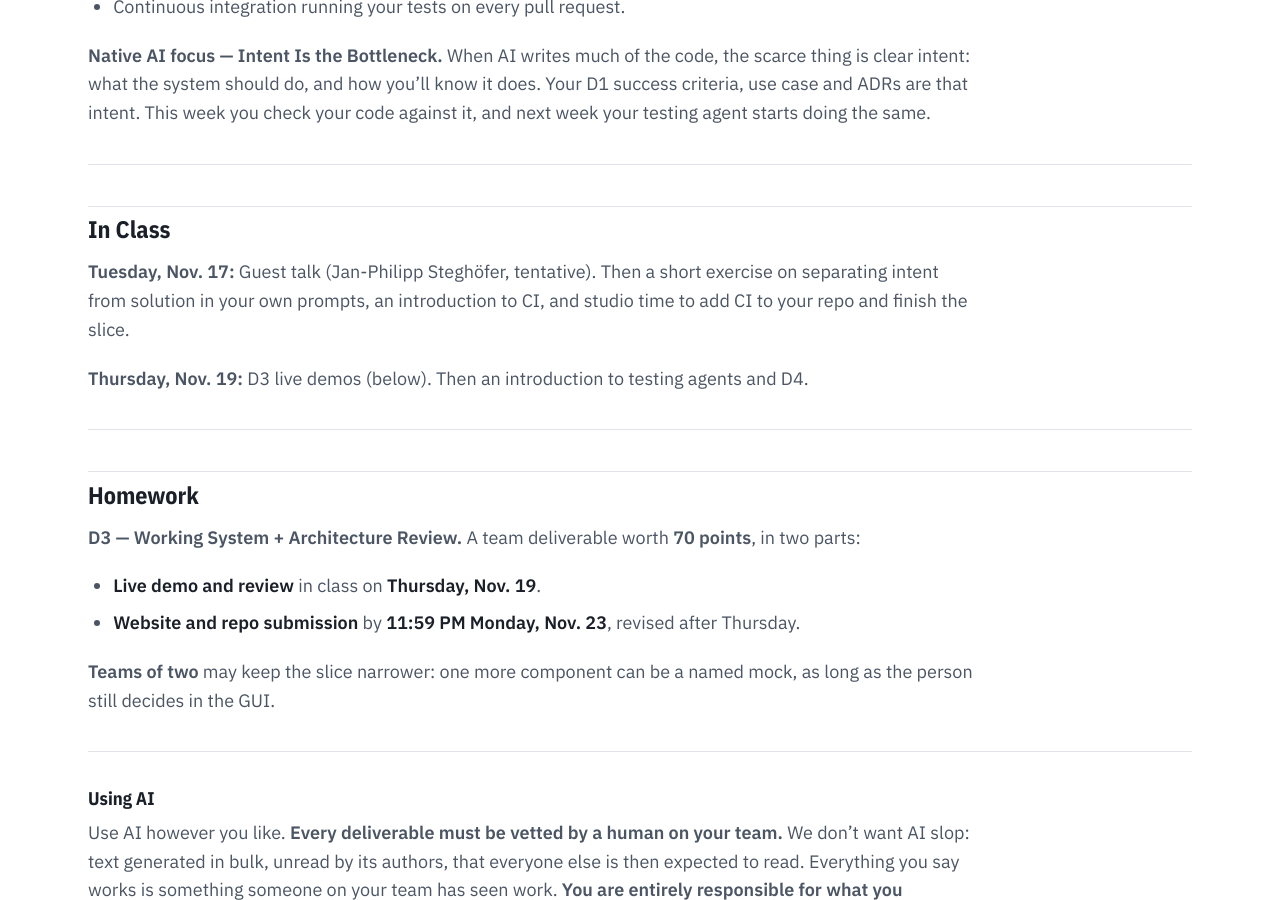
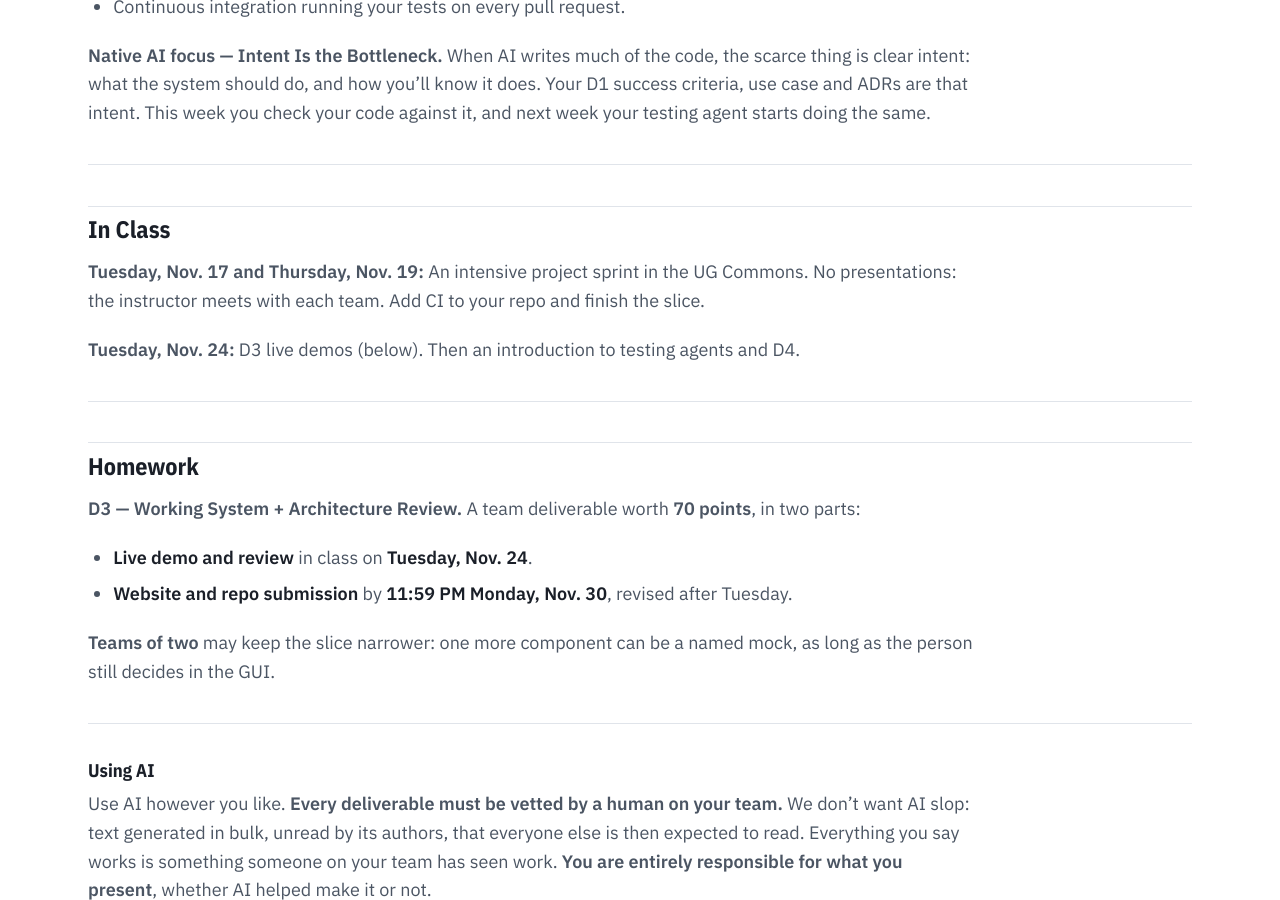
Before and after one commit to JaneClelandHuang/uav-native-ai, a Jekyll site: the page built from project/d3.md, in a window 1280 px wide and 900 px high, scrolled down 559 px. Built offline with Jekyll 4.4.1, drawn with Linux system fonts in a browser that asks for light colours; our own code applies the rules of GitHub Pages for plain Markdown files; some of the changed text lies outside the part shown.

Commit message:
Replace the individual safety case with a 40-point team Safety Analysis; move D3 demos to Nov. 24
- New project/safety.md: team FMECA (10 rows) + three GSN safety cases,
  started in class Nov. 12, due Mon. Nov. 23 (40 pts).
- Remove project/defense.md. The individual oral defense stays in finals
  week, details to follow.
- Nov. 17 and 19 become an intensive project sprint in the UG Commons with
  team meetings, no presentations. D3 demos move to Tue. Nov. 24 (website
  due Mon. Nov. 30); the testing-agent intro moves with them.

Co-Authored-By: Claude Opus 5.5 <noreply@anthropic.com>

```diff
--- a/project/d3.md
+++ b/project/d3.md
@@ -28,12 +28,11 @@ testing agent starts doing the same.
 
 ## In Class
 
-**Tuesday, Nov. 17:** Guest talk (Jan-Philipp Steghöfer, tentative). Then
-a short exercise on separating intent from solution in your own prompts,
-an introduction to CI, and studio time to add CI to your repo and finish
-the slice.
+**Tuesday, Nov. 17 and Thursday, Nov. 19:** An intensive project sprint
+in the UG Commons. No presentations: the instructor meets with each team.
+Add CI to your repo and finish the slice.
 
-**Thursday, Nov. 19:** D3 live demos (below). Then an introduction to
+**Tuesday, Nov. 24:** D3 live demos (below). Then an introduction to
 testing agents and D4.
 
 ---
@@ -43,9 +42,9 @@ testing agents and D4.
 **D3 — Working System + Architecture Review.** A team deliverable worth
 **70 points**, in two parts:
 
-- **Live demo and review** in class on **Thursday, Nov. 19**.
-- **Website and repo submission** by **11:59 PM Monday, Nov. 23**,
-  revised after Thursday.
+- **Live demo and review** in class on **Tuesday, Nov. 24**.
+- **Website and repo submission** by **11:59 PM Monday, Nov. 30**,
+  revised after Tuesday.
 
 **Teams of two** may keep the slice narrower: one more component can be a
 named mock, as long as the person still decides in the GUI.
@@ -99,7 +98,7 @@ them, and the risks you still see for the final system.
 
 #### 5. Review outcomes
 
-The most important questions you were asked on Thursday, and what you
+The most important questions you were asked on Tuesday, and what you
 changed (or decided not to change) because of them.
 
 #### 6. Continuous integration
@@ -164,13 +163,13 @@ discussed with you.
 #### 8. Git history
 
 As in D2: **at least 2 small, reviewed, merged PRs per team member**
-between Tuesday, Nov. 17 and Monday, Nov. 23, each closing an issue and
+between Tuesday, Nov. 17 and Monday, Nov. 30, each closing an issue and
 approved by a teammate other than its author, and **no direct commits to
 `main`**.
 
 ---
 
-### Live demo (Thursday, Nov. 19)
+### Live demo (Tuesday, Nov. 24)
 
 **8 minutes of demo, then 5 minutes of live questions**, per team.
 **No slides.** The running system is the presentation.
```
Also changed, not shown: project/d2.md (+1 -1 lines), project/d4.md (+4 -4 lines), project/d5.md (+3 -3 lines), project/defense.md (deleted, +0 -144 lines), project/index.md (+7 -6 lines), project/safety.md (added, +99 -0 lines), schedule.md (+8 -7 lines).
